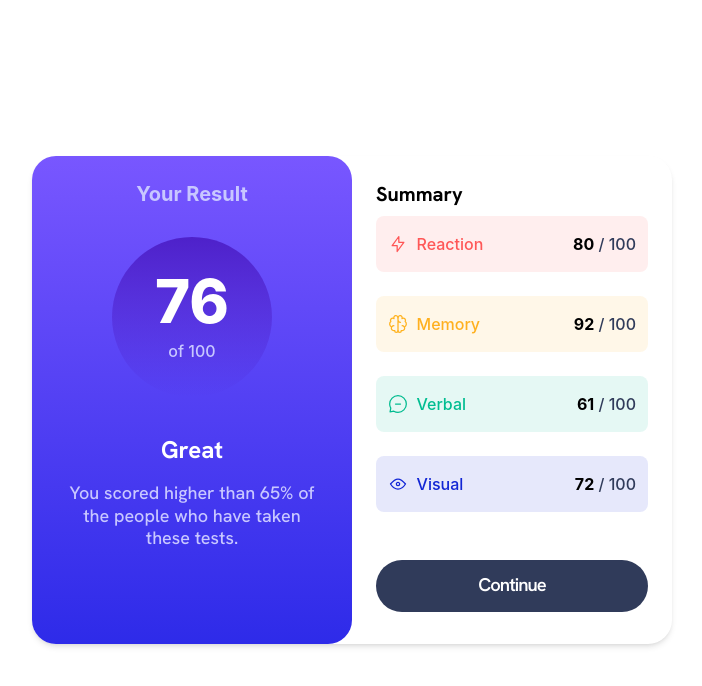
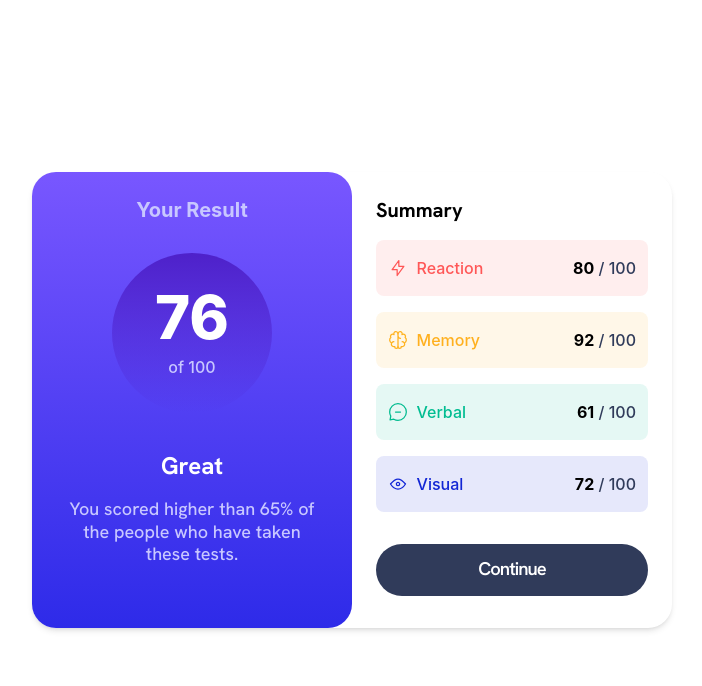
Before and after one commit to scottmcook/results-summary-component, a React (Create React App) app: page / in a window 1280 px wide. Shown: the top 686 px of the page, without its empty margins (288-990 px from the left). Built offline with nearby package versions, Linux system fonts and the light colour scheme.

Commit message:
Increase margin for header

```diff
--- a/src/components/SkillCards/SkillCards.js
+++ b/src/components/SkillCards/SkillCards.js
@@ -3,7 +3,7 @@ import scores from "../../data.json";
 export default function SkillCard() {
   const scoreCard = scores.map((score) => (
     <div
-      className="flex justify-between px-3 py-4 mb-6 rounded-lg bg-teal-200"
+      className="flex justify-between px-3 py-4 my-2 rounded-lg bg-teal-200"
       style={{ backgroundColor: `${score.backgroundColor}` }}
     >
       <div className="flex flex-initial">
```
